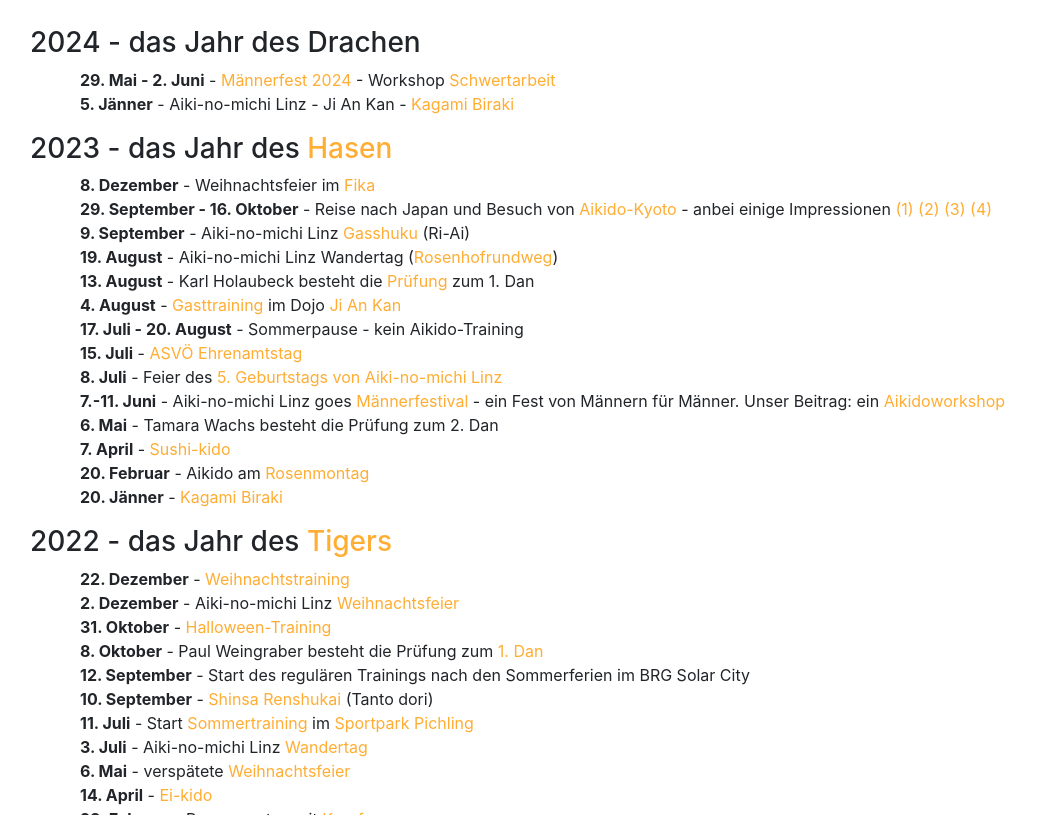
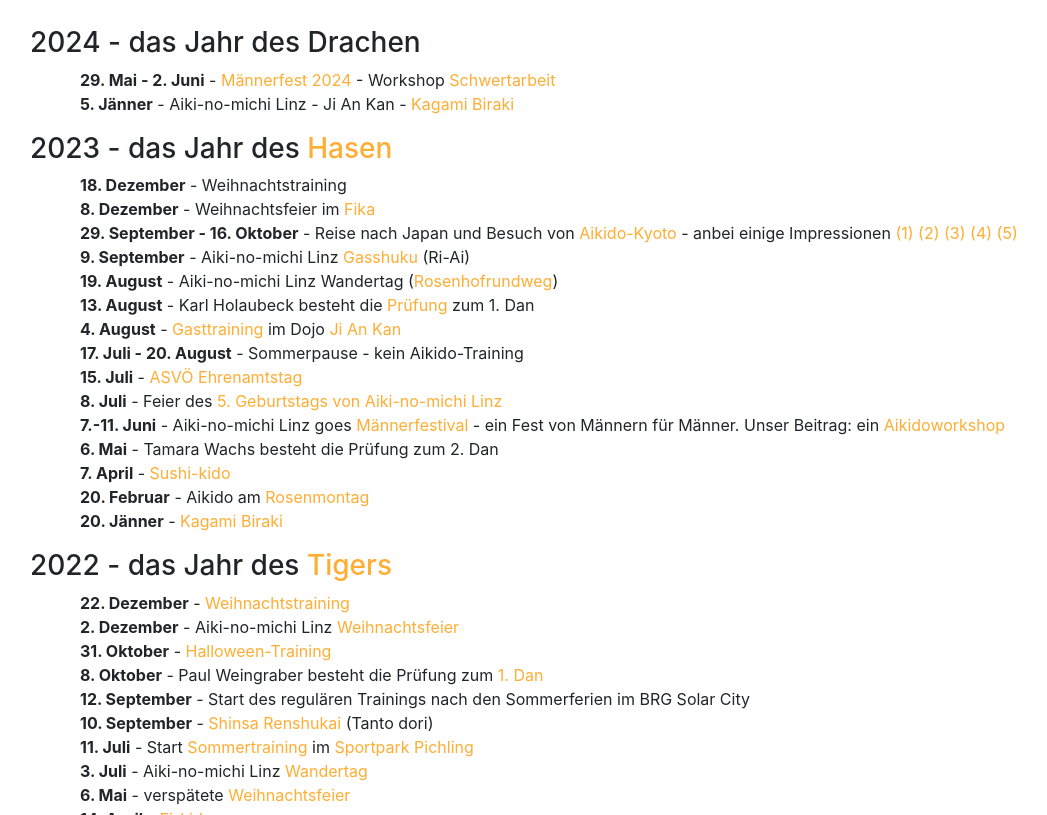
Before and after one commit to TWachs/aikinomichi-linz, a Jekyll site: the page built from aktuelles.md, in a window 1280 px wide and 900 px high, scrolled down 500 px, cut to the strip 85-900 px from the top of the window. Shown: the whole strip, without its empty margins (55-1102 px from the left). Built offline with Jekyll 4.4.1, drawn with Linux system fonts in a browser that asks for light colours; nearby versions of some CDN libraries.

Commit message:
Update aktuelles.md

```diff
--- a/aktuelles.md
+++ b/aktuelles.md
@@ -14,8 +14,9 @@
 
 ### 2023 - das Jahr des [Hasen](https://www.facebook.com/photo/?fbid=594639669337915&set=a.441578571310693){:target="_blank"}
 
+* **18. Dezember** - Weihnachtstraining
 * **8. Dezember** - Weihnachtsfeier im [Fika](https://fika-linz.eatbu.com/?lang=de){:target="_blank"}
-* **29. September - 16. Oktober** - Reise nach Japan und Besuch von [Aikido-Kyoto](https://www.aikidokyoto.com/en){:target="_blank"} - anbei einige Impressionen [(1)](https://www.facebook.com/photo/?fbid=814682494000297&set=pcb.814683337333546){:target="_blank"} [(2)](https://www.facebook.com/photo/?fbid=814685274000019&set=pcb.814685350666678){:target="_blank"} [(3)](https://www.facebook.com/photo/?fbid=816030163865530&set=pcb.816030960532117){:target="_blank"} [(4)](https://www.facebook.com/photo?fbid=818513933617153&set=pcb.818516103616936){:target="_blank"}
+* **29. September - 16. Oktober** - Reise nach Japan und Besuch von [Aikido-Kyoto](https://www.aikidokyoto.com/en){:target="_blank"} - anbei einige Impressionen [(1)](https://www.facebook.com/photo/?fbid=814682494000297&set=pcb.814683337333546){:target="_blank"} [(2)](https://www.facebook.com/photo/?fbid=814685274000019&set=pcb.814685350666678){:target="_blank"} [(3)](https://www.facebook.com/photo/?fbid=816030163865530&set=pcb.816030960532117){:target="_blank"} [(4)](https://www.facebook.com/photo?fbid=818513933617153&set=pcb.818516103616936){:target="_blank"} [(5)](https://www.facebook.com/photo?fbid=824360219699191&set=pcb.824361063032440){:target="_blank"}
 * **9. September** - Aiki-no-michi Linz [Gasshuku](https://www.facebook.com/aikinomichilinz/posts/pfbid02h3uExmt2SS96H3Wf4ogJ4xUqfntZpXGTMLjfSEhBR8QBqm356XXvkrE659ear5d1l){:target="_blank"} (Ri-Ai)
 * **19. August** - Aiki-no-michi Linz Wandertag ([Rosenhofrundweg](https://www.facebook.com/photo/?fbid=768551938613353&set=pcb.768552838613263){:target="_blank"})
 * **13. August** - Karl Holaubeck besteht die [Prüfung](https://www.facebook.com/photo/?fbid=766160435519170&set=a.441578571310693){:target="_blank"} zum 1. Dan
```
